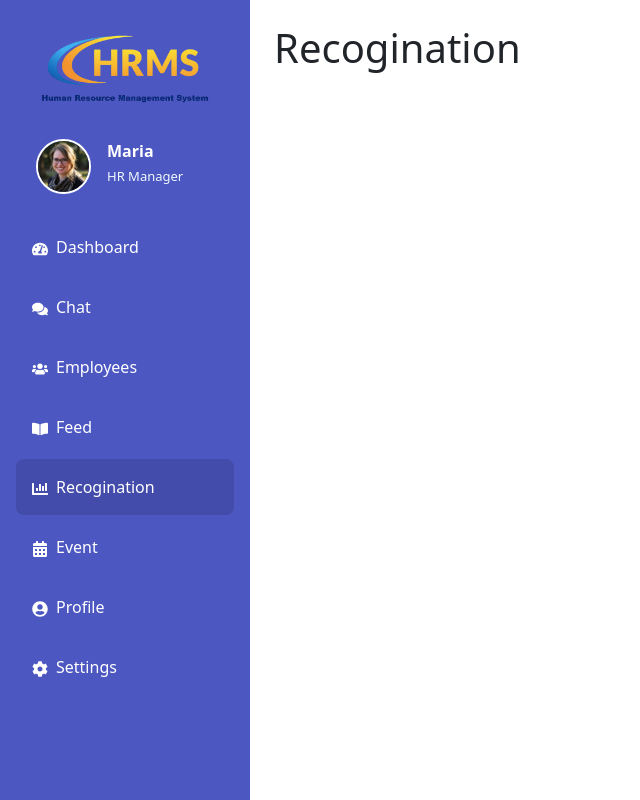
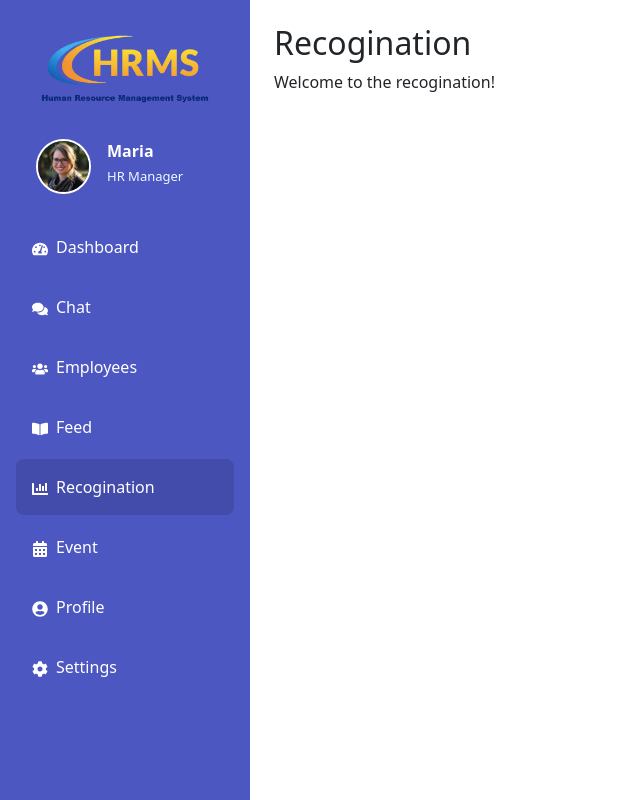
Before and after one commit to Madhusudan04337/hrms, a React (Vite) app: page / in a window 1280 px wide. Both pictures are taken after a click on the button "Recogination". Shown: the whole page, without its empty margins (0-640 px from the left). Built offline with nearby package versions, Linux system fonts and the light colour scheme.

Commit message:
Error Fixed

```diff
--- a/src/App.jsx
+++ b/src/App.jsx
@@ -1,17 +1,41 @@
 import React, { useState } from 'react';
 import Navbar from './components/Navbar';
+import Dashboard from './components/dashboard';
+import Chat from './components/chat';
+import Feed from './components/feed';
+import Employees from './components/employees';
+import Recognition from './components/recogination';
+import Event from './components/event';
+import Profile from './components/profile';
+import Settings from './components/settings';
+
 import 'bootstrap/dist/css/bootstrap.min.css';
 
 function App() {
   const [activePage, setActivePage] = useState('dashboard');
 
+  const renderPage = () => {
+    switch (activePage) {
+      case 'dashboard': return <Dashboard />;
+      case 'chat': return <Chat />;
+      case 'feed': return <Feed />;
+      case 'employees': return <Employees />;
+      case 'recogination': return <Recognition />;
+      case 'event': return <Event />;
+      case 'profile': return <Profile />;
+      case 'settings': return <Settings />;
+      default: return <Dashboard />;
+    }
+  };
+
   return (
     <div className='d-flex'>
       <Navbar activePage={activePage} setActivePage={setActivePage} />
       <div className='main-content p-4' style={{ width: '100%' }}>
-        <h1>{activePage.charAt(0).toUpperCase() + activePage.slice(1)}</h1>
+        {renderPage()}
       </div>
     </div>
   );
 }
+
 export default App;
--- /dev/null
+++ b/src/components/Event.jsx
@@ -0,0 +1,11 @@
+import React from 'react';
+
+const Event = () => {
+  return (
+        <div>
+            <h2>Event</h2>
+            <p>Welcome to the event!</p>
+        </div>
+  );
+}
+export default Event;
--- /dev/null
+++ b/src/components/Profile.jsx
@@ -0,0 +1,11 @@
+import React from 'react';
+
+const Profile = () => {
+  return (
+        <div>
+            <h2>Profile</h2>
+            <p>Welcome to the profile!</p>
+        </div>
+  );
+}
+export default Profile;
--- /dev/null
+++ b/src/components/Recogination.jsx
@@ -0,0 +1,11 @@
+import React from 'react';
+
+const Recogination = () => {
+  return (
+        <div>
+            <h2>Recogination</h2>
+            <p>Welcome to the recogination!</p>
+        </div>
+  );
+}
+export default Recogination;
--- /dev/null
+++ b/src/components/Settings.jsx
@@ -0,0 +1,11 @@
+import React from 'react';
+
+const Settings = () => {
+  return (
+        <div>
+            <h2>Settings</h2>
+            <p>Welcome to the settings!</p>
+        </div>
+  );
+}
+export default Settings;
```
